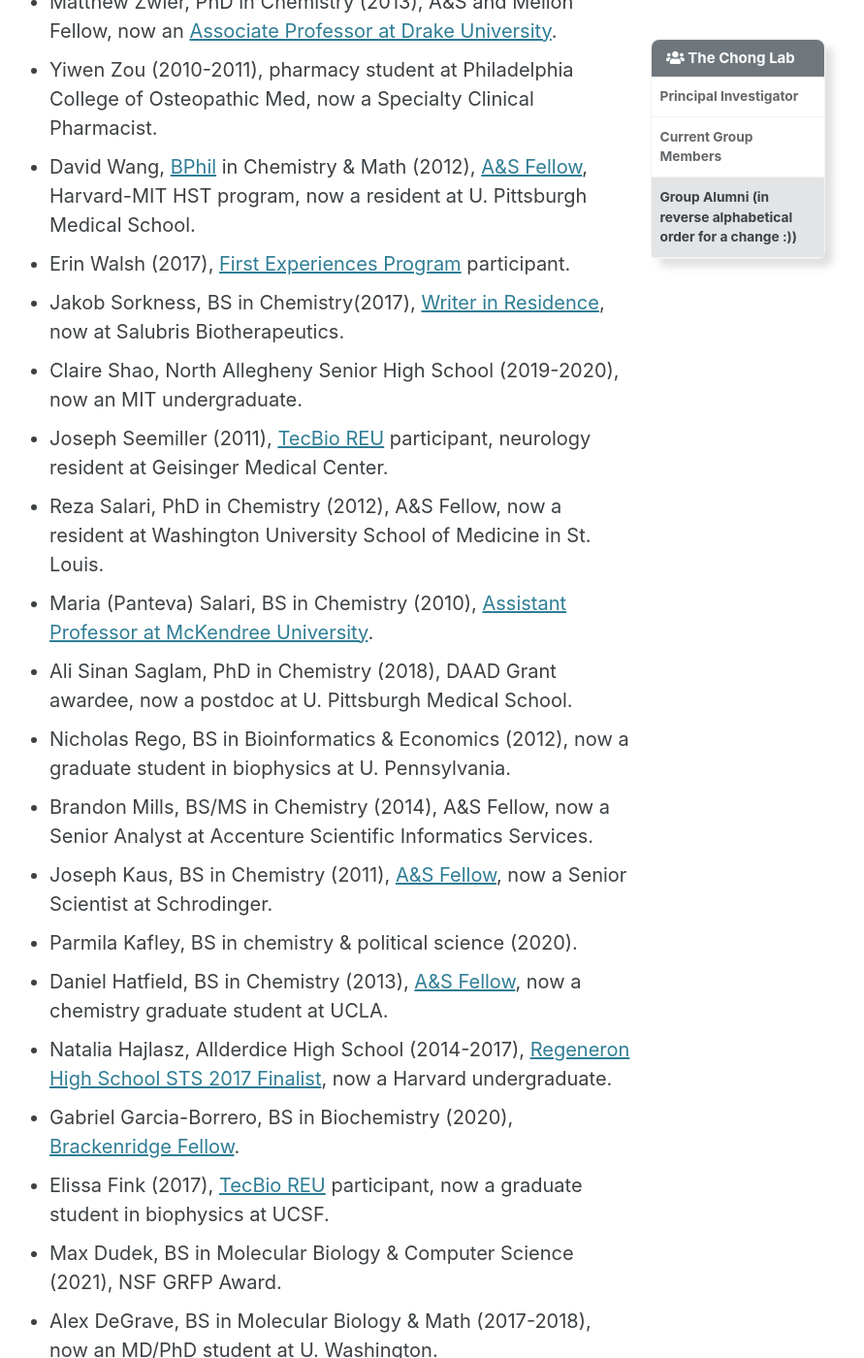
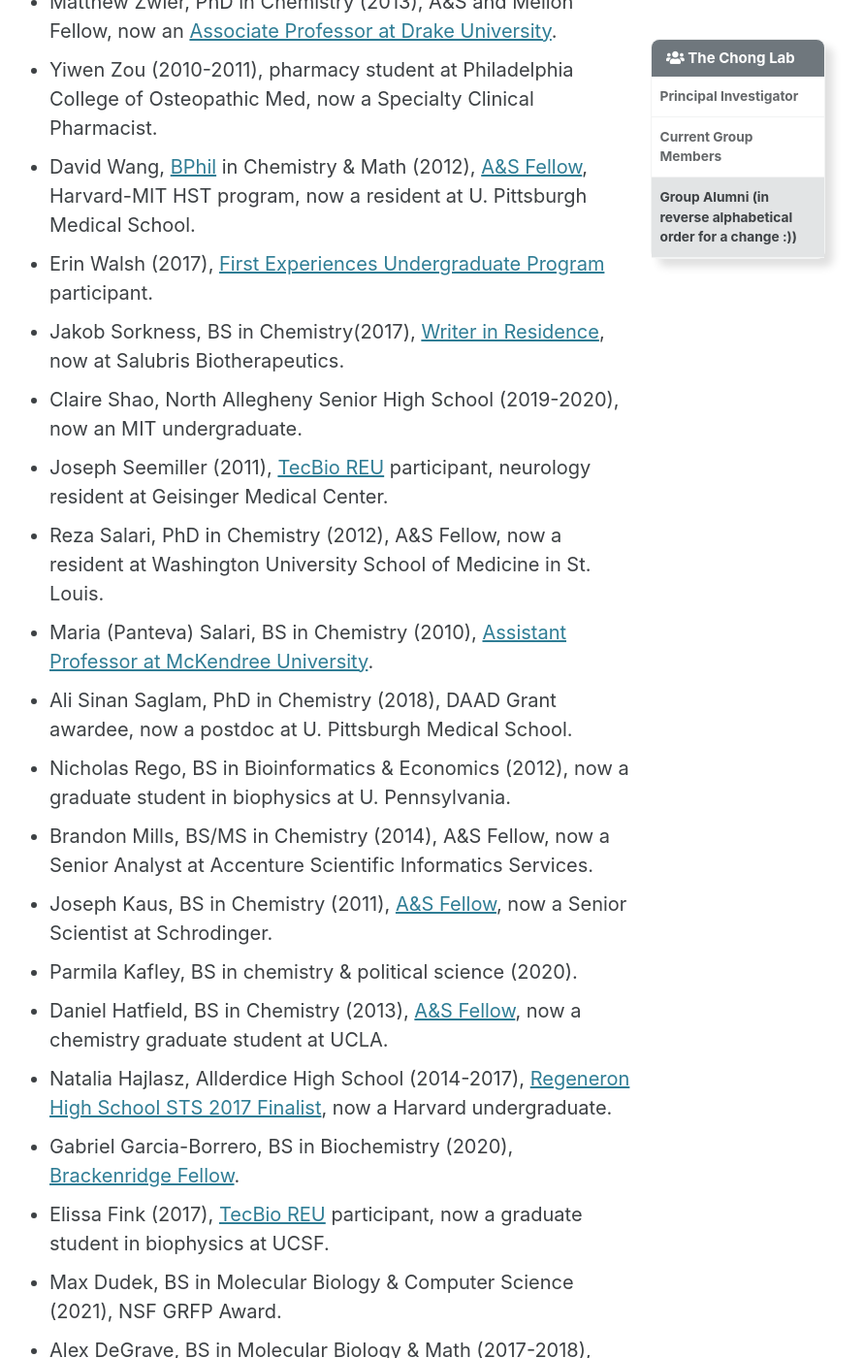
Before and after one commit to darianyang/mm-github-pages-test, a Jekyll site: the page built from _pages/people.md, in a window 1280 px wide and 1400 px high, scrolled down 2026 px. Shown: the whole window at 97% size, without its empty margins (309-1200 px from the left). Built offline with Jekyll 4.4.1, drawn with Linux system fonts in a browser that asks for light colours; cached includes are drawn as plain includes; some of the changed text lies outside the part shown.

Commit message:
Update people.md

```diff
--- a/_pages/people.md
+++ b/_pages/people.md
@@ -86,7 +86,7 @@
 * Matthew Zwier, PhD in Chemistry (2013), A&S and Mellon Fellow, now an [Associate Professor at Drake University](https://www.drake.edu/chemistry/facultystaff/drmatthewzwier/).
 * Yiwen Zou (2010-2011), pharmacy student at Philadelphia College of Osteopathic Med, now a Specialty Clinical Pharmacist.
 * David Wang, [BPhil](http://www.honorscollege.pitt.edu/bphil-degree) in Chemistry & Math (2012), [A&S Fellow](https://www.asundergrad.pitt.edu/research/awards-and-funding#summer-undergraduate-research-awards), Harvard-MIT HST program, now a resident at U. Pittsburgh Medical School.
-* Erin Walsh (2017), [First Experiences Program](https://www.asundergrad.pitt.edu/research/first-experiences-research) participant.
+* Erin Walsh (2017), [First Experiences Undergraduate Program](https://www.asundergrad.pitt.edu/research/first-experiences-research) participant.
 * Jakob Sorkness, BS in Chemistry(2017), [Writer in Residence](https://medium.com/pitt-undergraduate-science-writing), now at Salubris Biotherapeutics.
 * Claire Shao, North Allegheny Senior High School (2019-2020), now an MIT undergraduate.
 * Joseph Seemiller (2011), [TecBio REU](http://www.tecbioreu.pitt.edu/) participant, neurology resident at Geisinger Medical Center.
@@ -104,7 +104,7 @@
 * Max Dudek, BS in Molecular Biology & Computer Science (2021), NSF GRFP Award.
 * Alex DeGrave, BS in Molecular Biology & Math (2017-2018), now an MD/PhD student at U. Washington.
 * Karl Debiec, PhD in Biophysics (2017), Co-advisor: Angela Gronenborn, Mellon Fellow, now at Epic Systems.
-* Kayva Darapuneni (2017), [First Experiences Program](https://www.asundergrad.pitt.edu/research/first-experiences-research) participant.
+* Kayva Darapuneni (2017), [First Experiences Undergraduate Program](https://www.asundergrad.pitt.edu/research/first-experiences-research) participant.
 * Charles Bobcheck, BS in Chemistry (2012).
 * Monica Bhattacharjee, BS in Chemistry (2009), medical student at the U. Maryland at Baltimore.
 * Andrew Bellesis, MS in Biophysics (2020), now a research specialist at U. Pittsburgh School of Public Health.
```
